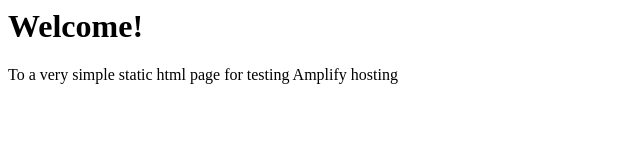
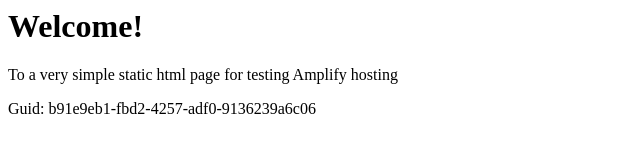
Before and after one commit to aws-aemilia-pdx/Github-PR-Commit-Integration-Test-DoNotTouch-Gith-P5X5MO5I-v1-prod-us-west-2, a website: page src/index.html in a window 1280 px wide. Shown: the whole page, without its empty margins (0-640 px from the left). Drawn offline with Linux system fonts and the light colour scheme.

Commit message:
commit from integ tests

```diff
--- a/src/index.html
+++ b/src/index.html
@@ -1,3 +1,5 @@
+
+
 <html lang="en">
 
 <head>
@@ -10,6 +12,6 @@
 <body>
     <h1>Welcome!</h1>
     <p>To a very simple static html page for testing Amplify hosting</p>
-</body>
+    <p>Guid: b91e9eb1-fbd2-4257-adf0-9136239a6c06</p></body>
 
 </html>
```
